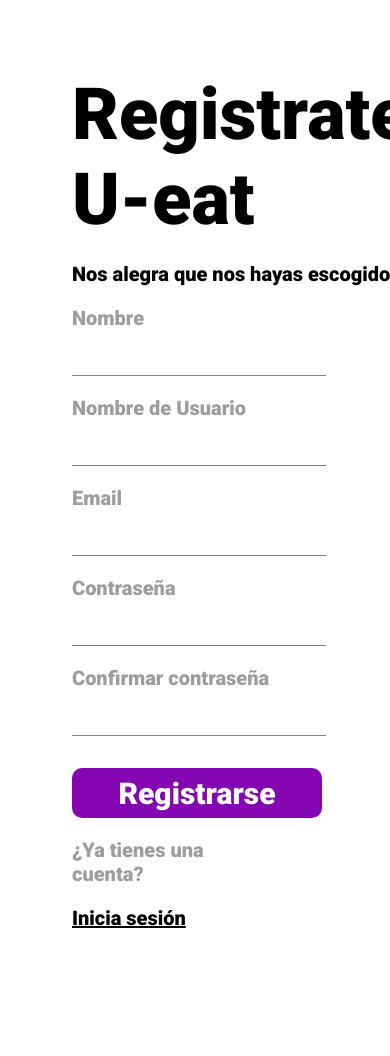
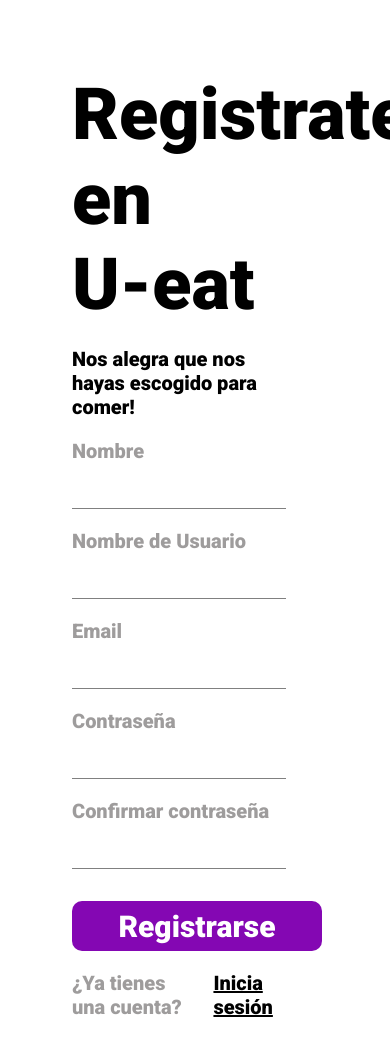
Before and after one commit to JuanRamirez98/Parcial-de-web, a plain HTML site: page index.html in a window 390 px wide. Shown: the top 1056 px of the page. Drawn offline with Linux system fonts and the light colour scheme.

Commit message:
Se agrega media querie y se cambia el background.

```diff
--- a/estilos.css
+++ b/estilos.css
@@ -13,6 +13,9 @@
 .o-encabezado {
   font-size: 20px;
   color: black;
+}
+.o-contenedor-texto{
+  width: 100%;
 }
 
 .o-container-titulo input {
@@ -59,15 +62,38 @@
   color: black;
 }
 
-.o-container-gigante {
-  display: flex;
-  justify-content: space-between;
-}
 body {
-  background-image: url(imagenes/imagen-fondo.gif);
-
+  background-image: url(imagenes/Sin-título-1.gif);
+  background-repeat: no-repeat;
+  background-attachment: fixed;
 
 }
 .o-link {
   color: black;
+  padding-left: 1rem;
 }
+@media screen and (max-width:959px){
+  .o-contenedor-texto{
+    width: 30%;
+  }
+  .o-titulo1 {
+    width: 30%;
+
+  }
+  .o-titulo2 {
+   width: 30%;
+  }
+
+  .o-container-titulo input {
+    width: 30%;
+    height: 30%;
+  }
+  .o-container-final{
+   width: 30%;
+  }
+
+}
+.o-container-final{
+  display: flex;
+  flex-direction: row;
+}
--- a/index.html
+++ b/index.html
@@ -12,7 +12,7 @@
       <div class="o-container-grande">
         <div class="o-container-titulo">
           <div>
-            <h1 class="o-titulo1">Registrate a</h1>
+            <h1 class="o-titulo1">Registrate en</h1>
             <h1 class="o-titulo2">U-eat</h1>
           </div>
 <div class="o-contenedor-texto">
@@ -33,7 +33,11 @@
           </div>
           <div class="o-boton">
             <button type="button">Registrarse</button>
-            <p>¿Ya tienes una cuenta? <p class="o-link"><u>Inicia sesión</u></p></p>
+
+          </div>
+          <div class="o-container-final">
+            <p>¿Ya tienes una cuenta? </p>
+            <p class="o-link"><u>Inicia sesión</u></p>
           </div>
         </div>
       </div>
```
Also changed, not shown: imagenes/Sin-título-1.gif (added).
